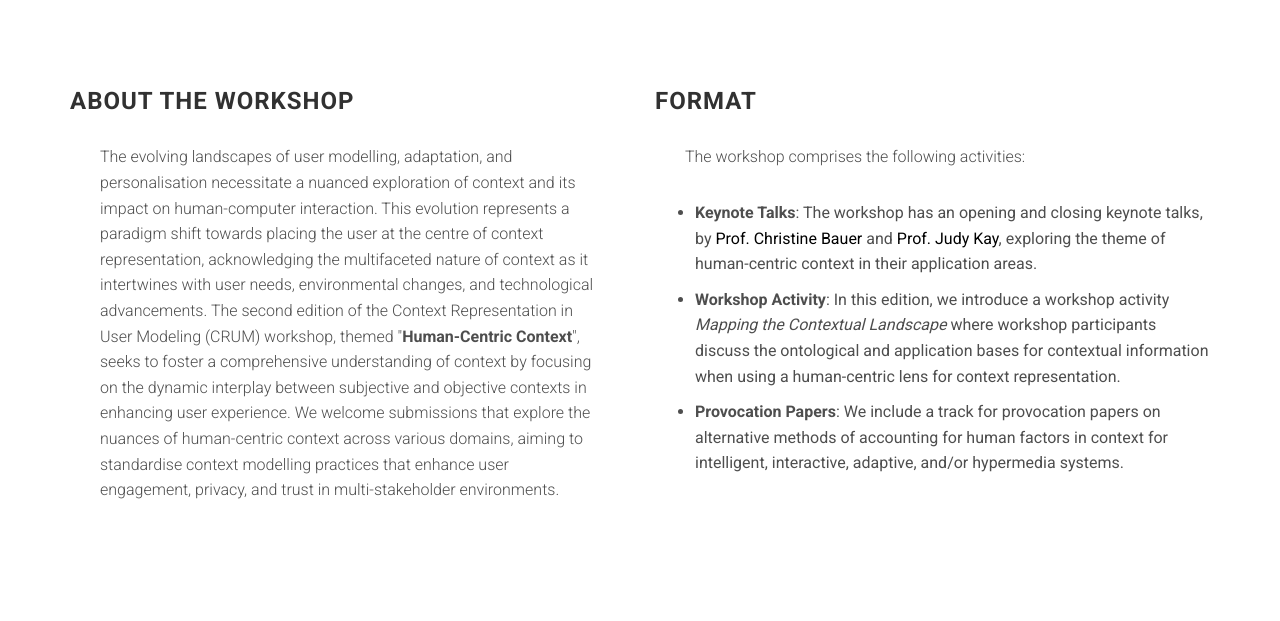
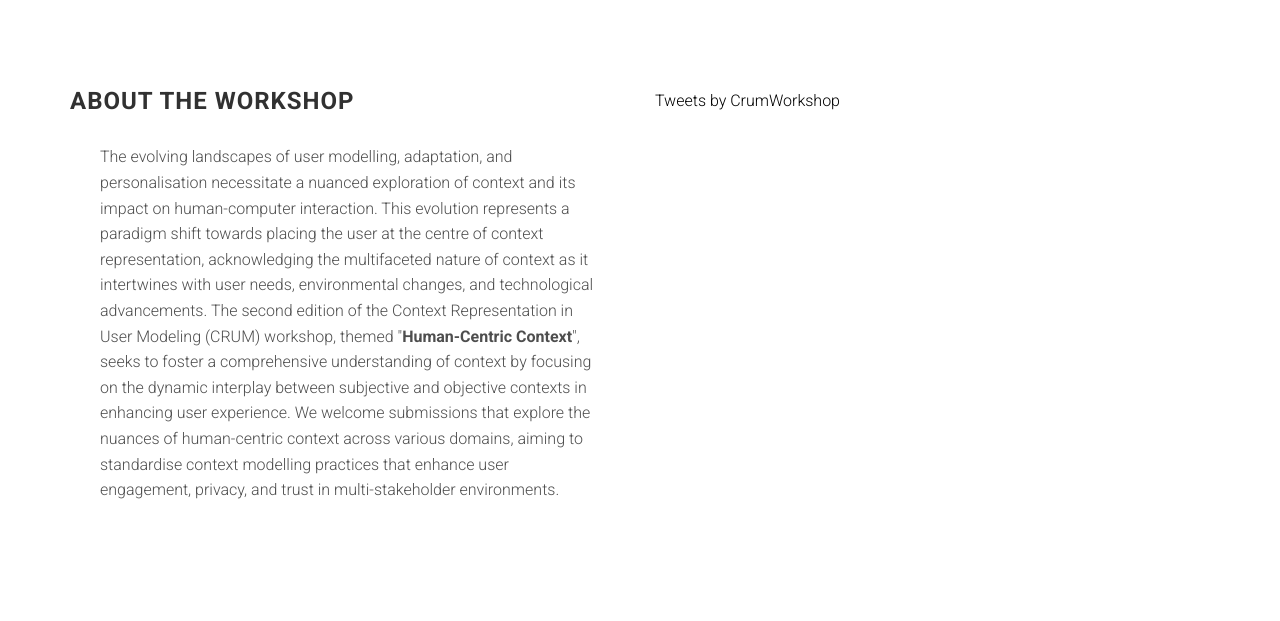
Before and after one commit to crum-workshop/crum-workshop.github.io, a website: page index.html in a window 1280 px wide. Shown: the part 802-1423 px from the top of the page. Drawn offline with Linux system fonts and the light colour scheme; grey boxes are pictures that could not be loaded; files whose address does not match are found by name.

Commit message:
added twitter feed

```diff
--- a/index.html
+++ b/index.html
@@ -90,15 +90,7 @@
 
                 <div class="col-sm-6">
 
-                    <h3 class="section-title multiple-title">Format</h3>
-
-                    <p> The workshop comprises the following activities:</p>
-                    <ul>
-                        <li><b>Keynote Talks</b>: The workshop has an opening and closing keynote talks, by <a href="https://christinebauer.eu/">Prof. Christine Bauer</a> and <a href="https://www.sydney.edu.au/engineering/about/our-people/academic-staff/judy-kay.html">Prof. Judy Kay</a>, exploring the theme of human-centric context in their application areas.</li>
-                        <li><b>Workshop Activity</b>: In this edition, we introduce a workshop activity <i>Mapping the Contextual Landscape</i> where workshop participants discuss the ontological and application bases for contextual information when using a human-centric lens for context representation.</li>
-                        <li><b>Provocation Papers</b>: We include a track for provocation papers on alternative methods of accounting for human factors in context for intelligent, interactive, adaptive, and/or hypermedia systems.</li>
-                    </ul>
-
+                <a class="twitter-timeline" data-width="500" data-height="450" data-theme="light" href="https://twitter.com/CrumWorkshop?ref_src=twsrc%5Etfw">Tweets by CrumWorkshop</a> <script async src="https://platform.twitter.com/widgets.js" charset="utf-8"></script>
                 </div><!-- /.col-sm-6 -->
             </div><!-- /.row -->
         </div><!-- /.container -->
```
